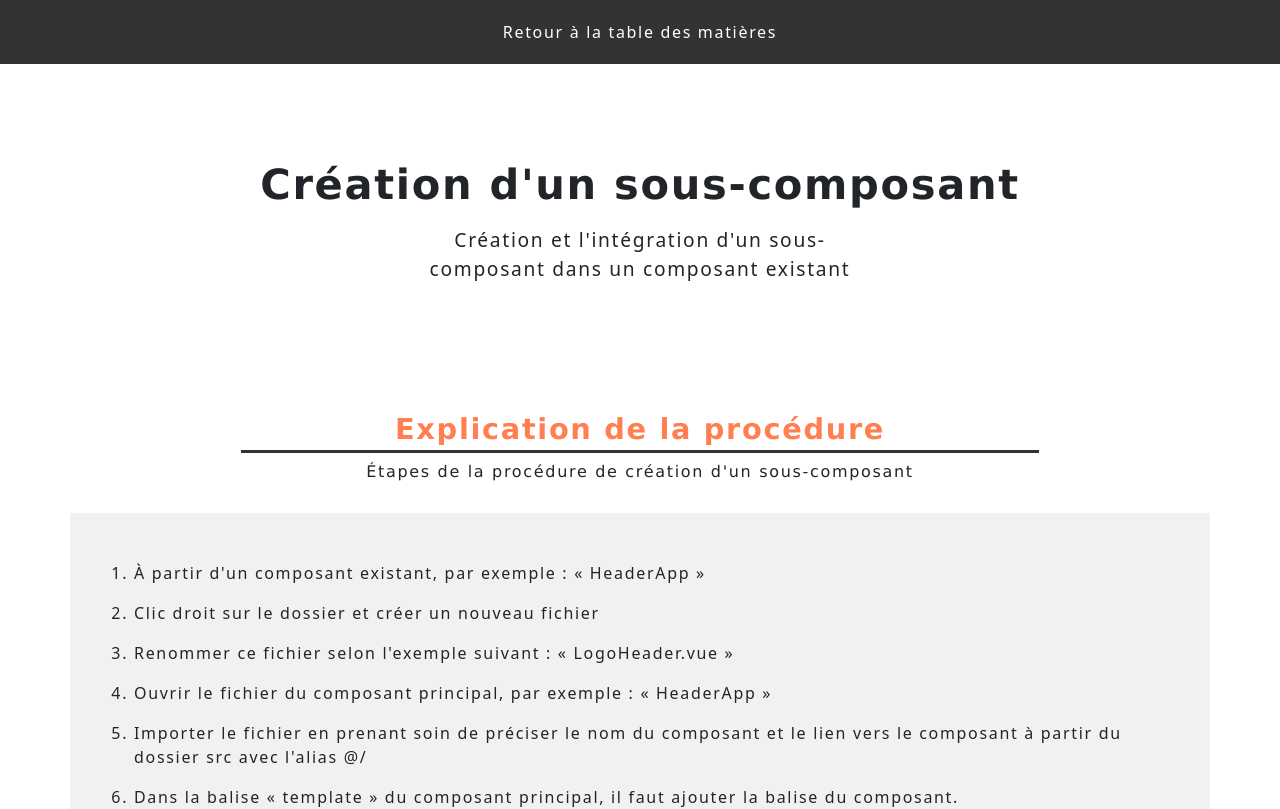
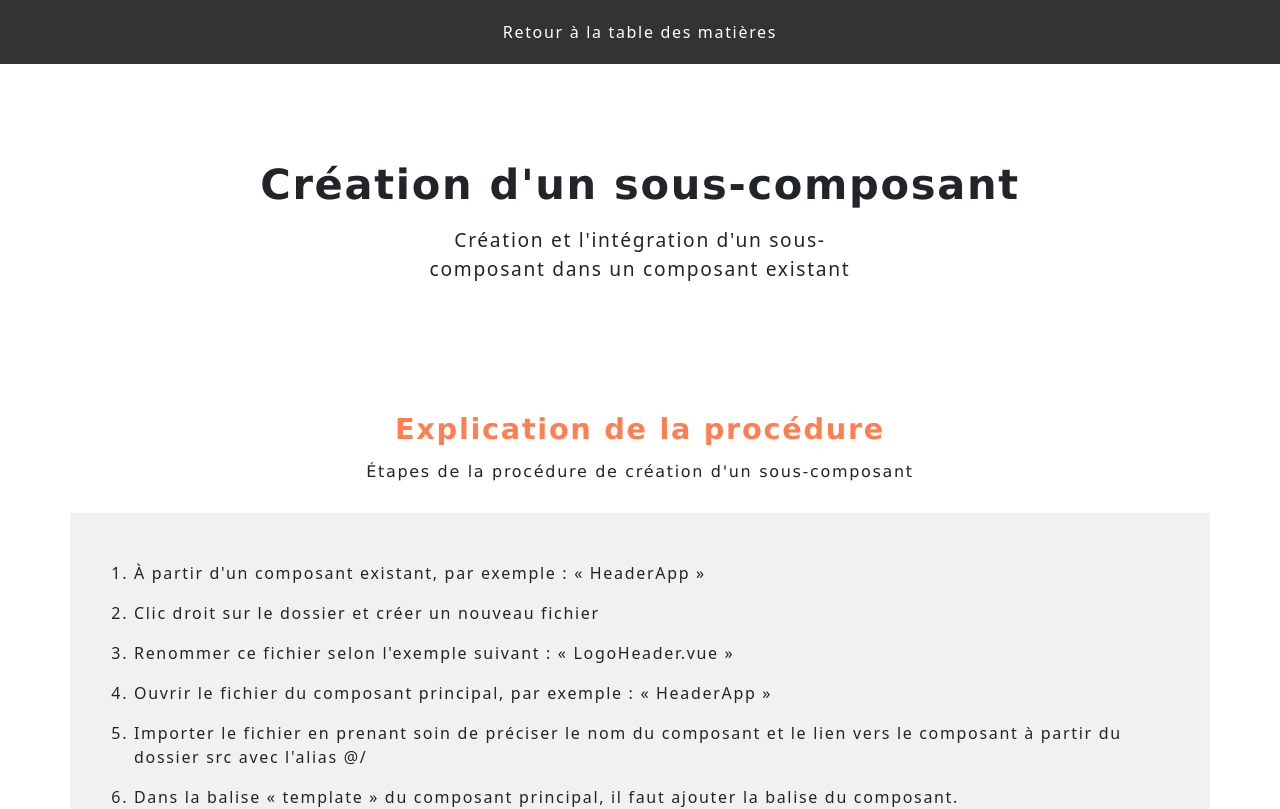
Before and after one commit to ycharles-cstj/aideVueJs, a Vue app: page /souscomposant in a window 1280 px wide. Shown: the top 809 px of the page. Built offline with nearby package versions, Linux system fonts and the light colour scheme.

Commit message:
fix-titre

```diff
--- a/src/assets/scss/components/app/titre-content.scss
+++ b/src/assets/scss/components/app/titre-content.scss
@@ -11,14 +11,6 @@ h2.titreContent{
     @include resetBox;
     margin-top: 64px;
     margin-bottom: 32px;
-
-    &::after{
-        position: absolute;
-        width: 70%;
-        border-bottom: 3px solid #333;
-        content:"";
-        bottom: 28px;
-    }
 }
 
 // - - - - - - - - - - - - - - - - - - - - - - - - - - -
@@ -40,6 +32,7 @@ h2.titreContent p.titre{
 
 h2.titreContent p{
     @include resetBox;
+    padding: 0 32px;
 
     &:last-of-type{
         margin-top: 16px;
```
